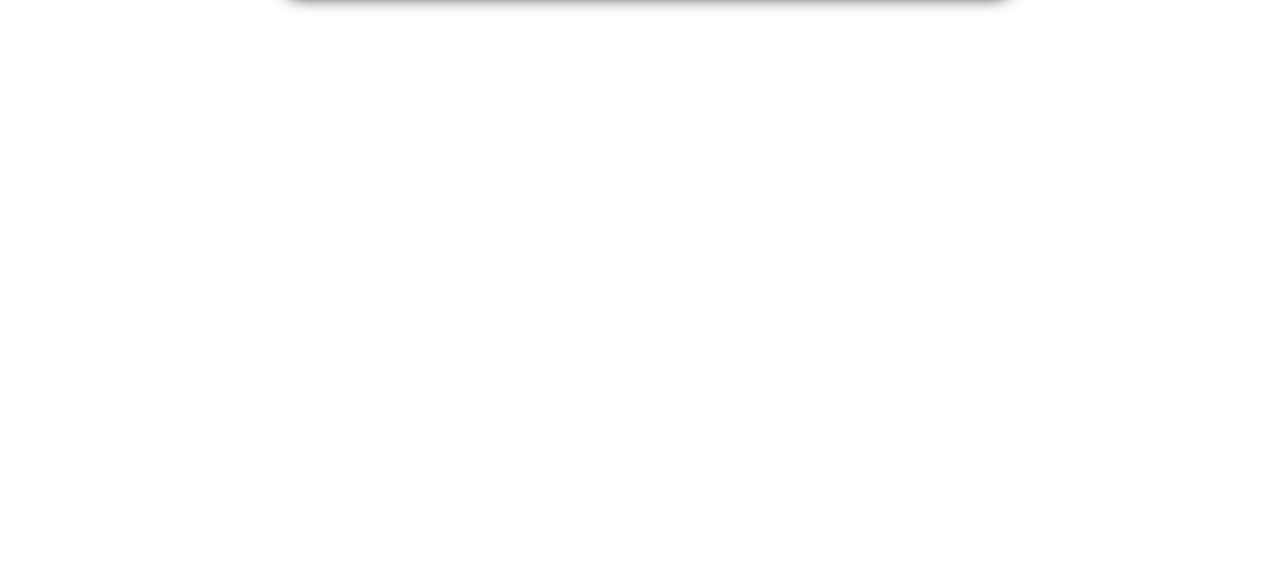
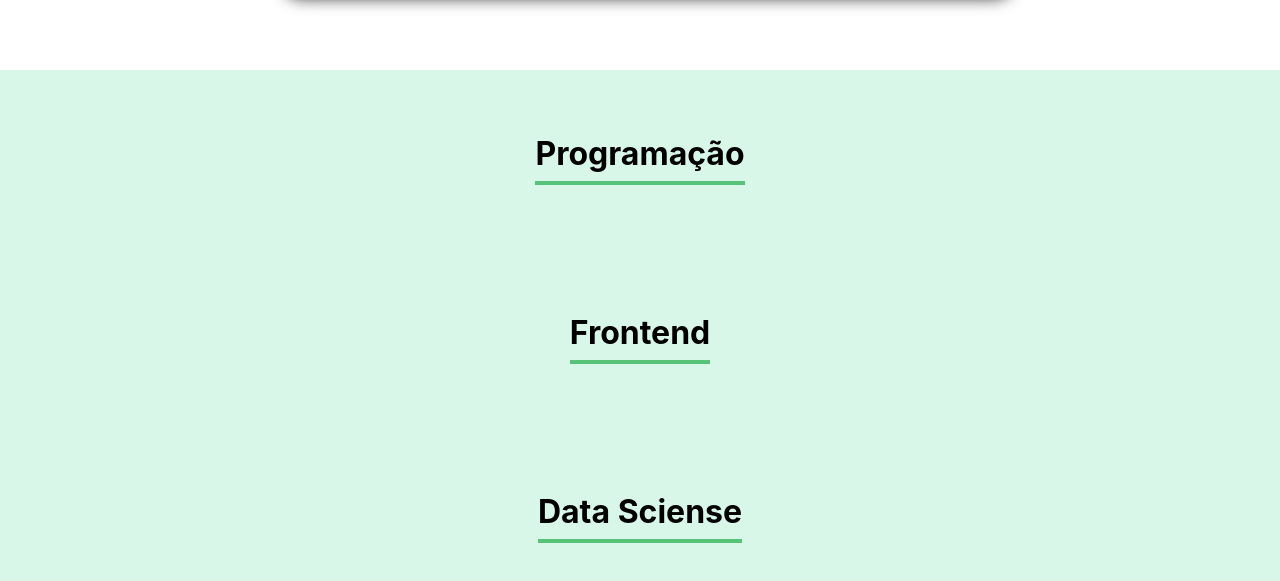
Before and after one commit to IcaroCaetano/ReactJSOrganoV2, a React (Create React App) app: page / in a window 1280 px wide. Shown: the part 1202-1783 px from the top of the page. Before the commit the page ends 1272 px from the top, so only its background shows below. Built offline with nearby package versions, Linux system fonts and the light colour scheme.

Commit message:
criando componente Time

```diff
--- a/src/App.js
+++ b/src/App.js
@@ -1,6 +1,7 @@
 import { useState } from 'react';
 import Banner from './componentes/Banner/Banner';
 import Formulario from './componentes/Formulario';
+import Time from './componentes/Time';
 
 function App() {
 
@@ -9,6 +10,7 @@
   const aoNovoColaboradorAdicionado = (colaborador) => {
     console.log(colaborador)
     setColaboradores([...colaboradores, colaborador])
+    console.log(colaboradores)
   }
 
   return (
@@ -17,6 +19,9 @@
       <Formulario
         aoColaboradorCadastrado = {colaborador => aoNovoColaboradorAdicionado(colaborador)}
       />
+      <Time nome="Programação"/>
+      <Time nome="Frontend"/>
+      <Time nome="Data Sciense"/>
     </div>
   );
 }
--- /dev/null
+++ b/src/componentes/Time/Time.css
@@ -0,0 +1,12 @@
+.time {
+    text-align: center;
+    padding: 32px;
+    background-color: #D9F7E9;
+}
+
+.time h3 {
+    font-size: 32px;
+    border-bottom: 4px solid #57C278;
+    display: inline-block;
+    padding-bottom: 8px;
+}
--- /dev/null
+++ b/src/componentes/Time/index.js
@@ -0,0 +1,11 @@
+import './Time.css'
+
+const Time = (props) => {
+    return (
+        <section className='time'>
+            <h3>{props.nome}</h3>
+        </section>
+    )
+}
+
+export default Time
```
